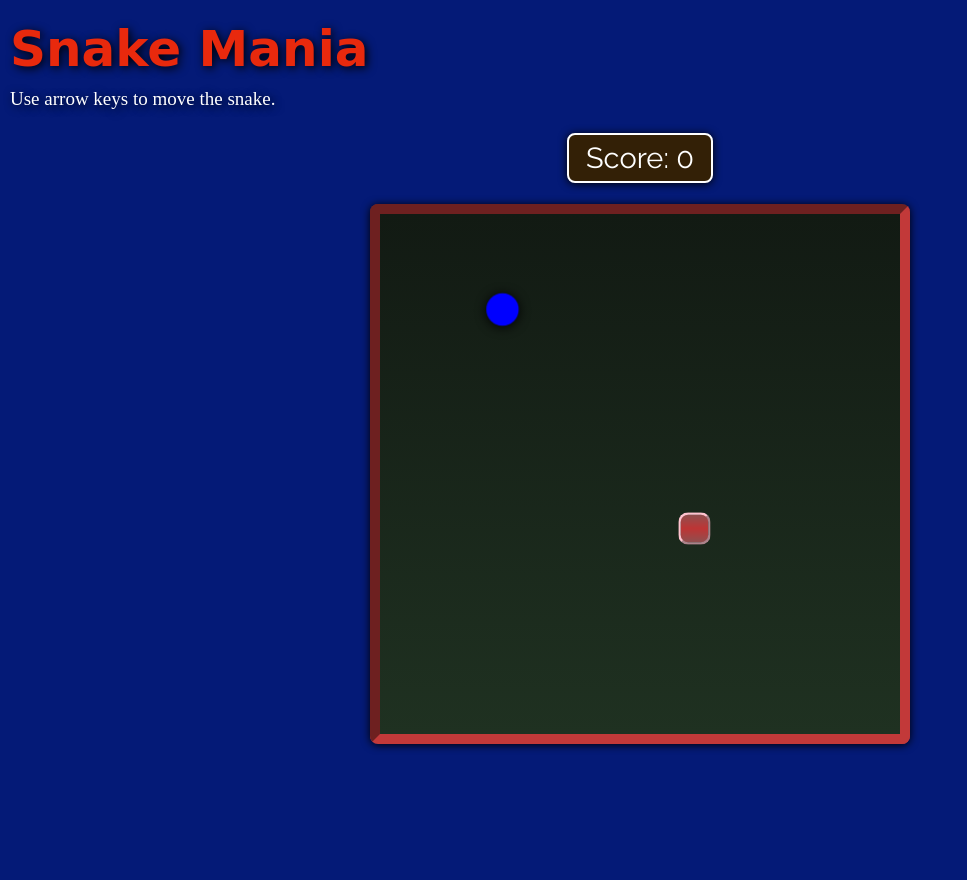
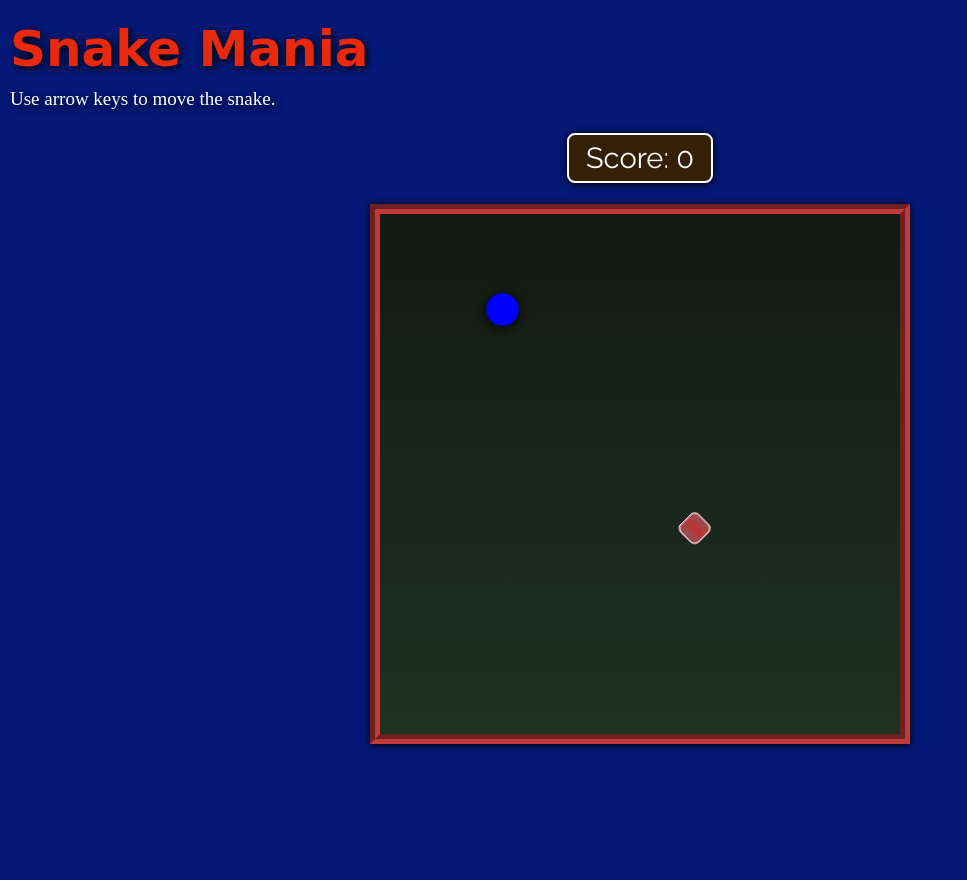
Before and after one commit to vineetvishnu/snakegame, a PHP site: page / in a window 1280 px wide. Shown: the whole page, without its empty margins (0-967 px from the left). Run offline with PHP 8.4, Linux system fonts and the light colour scheme; some web fonts are replaced.

Commit message:
Update style.css

```diff
--- a/style.css
+++ b/style.css
@@ -7,7 +7,7 @@
 	padding: 0;
 }
 body{
-	background-color: rgb(4, 26, 119);
+	background-color: rgb(4, 25 , 119);
 	overflow: hidden;
 }
 
@@ -34,7 +34,7 @@ p{
 	color: #fff;
 }
 .body {
-	background-color: rgb(4, 26, 119);
+	background-color: rgb(4, 25, 119);
 	width: 100vw;
 	height: 100vh;
 	display: grid;
@@ -48,8 +48,8 @@ p{
 	background: linear-gradient(#121a13, #1f3121);
 	width: 65vmin;
 	height: 65vmin;
-	border: 10px inset rgb(194, 57, 57);
-	border-radius: 8px;
+	border: 10px groove rgb(194, 57, 57);
+
 	display: grid;
 	grid-template-rows: repeat(19, 1fr);
 	grid-template-columns: repeat(19, 1fr);
@@ -71,16 +71,17 @@ p{
 
 .snake{
 	background-color: #a60823 ;
-	border-radius: 37%;;
-	border: 2px outset #360911;
+	transform:  rotate(45deg);
+	border-radius: 7px;
+	border: 1.5px solid #000000;
 	box-shadow: 0px 2px 10px rgb(155, 74, 74);
 }
 
 .snakehead{
 	background: linear-gradient(rgb(143, 80, 80), rgb(190, 52, 52), rgb(143, 80, 80));
-	border-radius: 30%;
-	transform:  scale(1.2);
-	border: 2px outset #ffc3cf;
+	transform:  rotate(45deg);
+	border-radius: 7px;
+	border: 2px ridge #ffc3cf;
 
 }
 @keyframes colorchange {
@@ -120,6 +121,7 @@ p{
 	transform: translate(-82.5px, 58.67px);
 }
 
+
 @media(max-width:769px){
 body{
 	overflow-y: auto;
```
